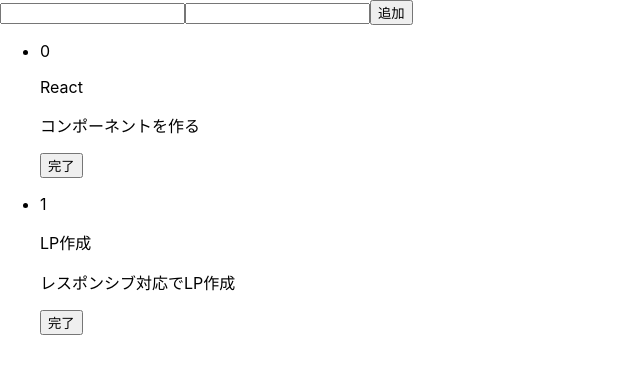
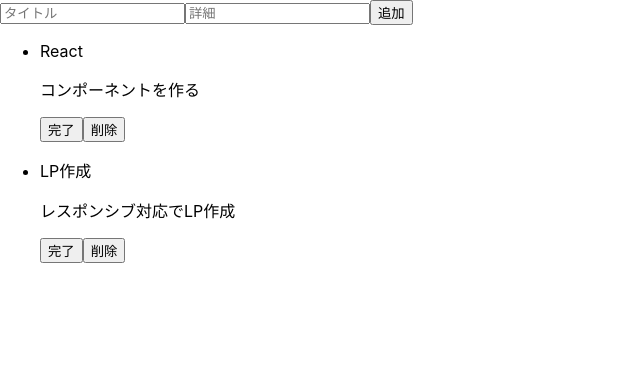
Before and after one commit to Sawakiii/React-class, a React (Create React App) app: page / in a window 1280 px wide. Shown: the top 374 px of the page, without its empty margins (0-640 px from the left). Built offline with nearby package versions, Linux system fonts and the light colour scheme.

Commit message:
削除機能の実装

```diff
--- a/src/App.jsx
+++ b/src/App.jsx
@@ -44,11 +44,32 @@ class App extends React.Component {
 			todos : newTodos
 		})
 	}
+	handleClickDelete(id) {
+		const DeletedTodos = this.state.todos.slice()
+		DeletedTodos.splice(id, 1)
+		DeletedTodos.map((todo, i)=>{
+			return (
+				todo.id = i,
+				todo.title = todo.title,
+				todo.desc = todo.desc,
+				todo.isDone = todo.isDone
+			)
+		})
+		let deleteConfirm = window.confirm("「" + this.state.todos[id].title + "」" + "を削除しますか?")
+		if (deleteConfirm) {
+			this.setState({
+				todos: DeletedTodos
+			})
+		}
+	}
 	render() {
 		return (
 	  		<div>
 				<Form handleSubmit={this.handleSubmit.bind(this)}></Form>
-				<TodoList todos={this.state.todos} handleClick={this.handleClick.bind(this)}></TodoList>
+				<TodoList todos={this.state.todos}
+				handleClick={this.handleClick.bind(this)}
+				handleClickDelete={this.handleClickDelete.bind(this)}
+				></TodoList>
 	  		</div>
 		)
   	}
--- a/src/Form.jsx
+++ b/src/Form.jsx
@@ -4,8 +4,8 @@ export default class Form extends React.Component {
     render() {
         return (
             <form onSubmit={this.props.handleSubmit}>
-                <input type="text" name="title" />
-                <input type="text" name="desc" />
+                <input type="text" name="title" placeholder="タイトル" />
+                <input type="text" name="desc" placeholder="詳細" />
                 <button type="submit">追加</button>
             </form>
         )
--- a/src/TodoItem.jsx
+++ b/src/TodoItem.jsx
@@ -7,10 +7,10 @@ export default class TodoItem extends React.Component {
         const handleClick = this.props.handleClick
         return (
             <li>
-                <p>{this.props.id}</p>
                 <p>{this.props.title}</p>
                 <p>{this.props.desc}</p>
                 <button onClick={()=>{handleClick(id)}}>{buttonText}</button>
+                <button onClick={()=>{this.props.handleClickDelete(id)}}>削除</button>
             </li>
         )
     }
--- a/src/TodoList.jsx
+++ b/src/TodoList.jsx
@@ -13,6 +13,7 @@ export default class TodoList extends React.Component {
                 desc={todo.desc}
                 isDone={todo.isDone}
                 handleClick={this.props.handleClick}
+                handleClickDelete={this.props.handleClickDelete}
                 ></TodoItem>
             )
         })
```
